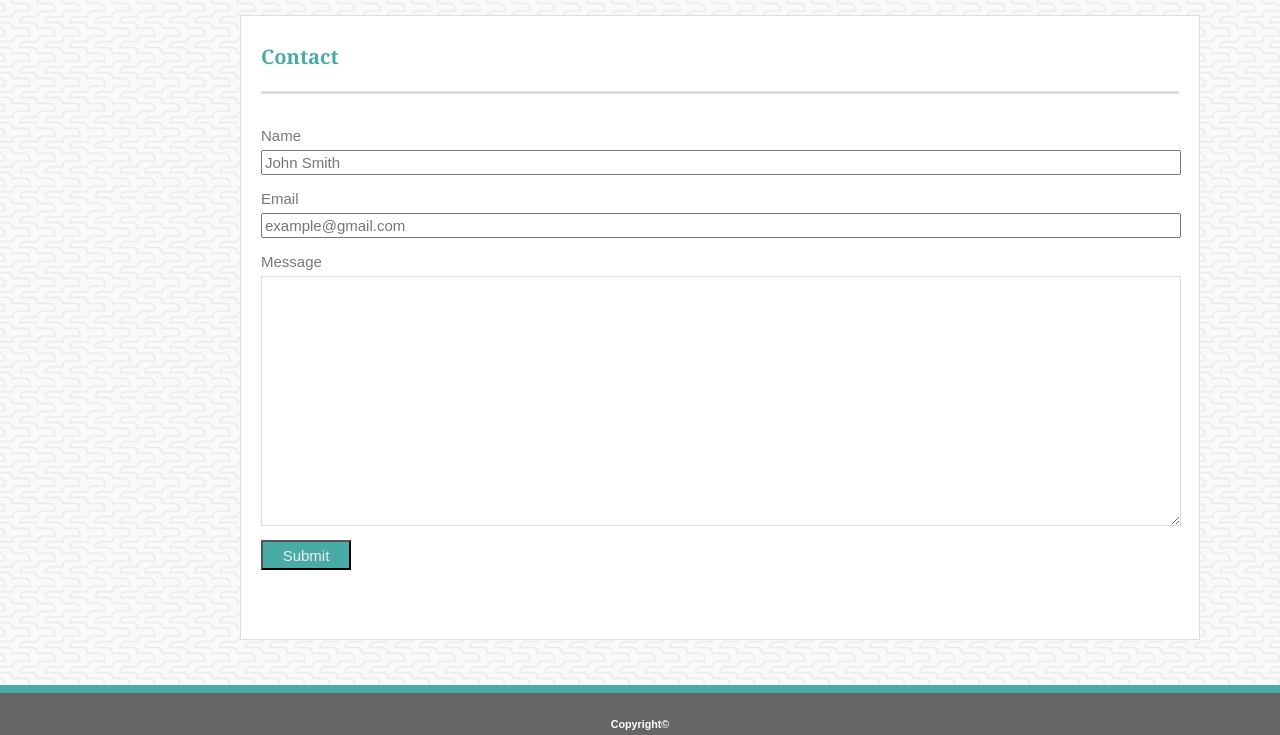
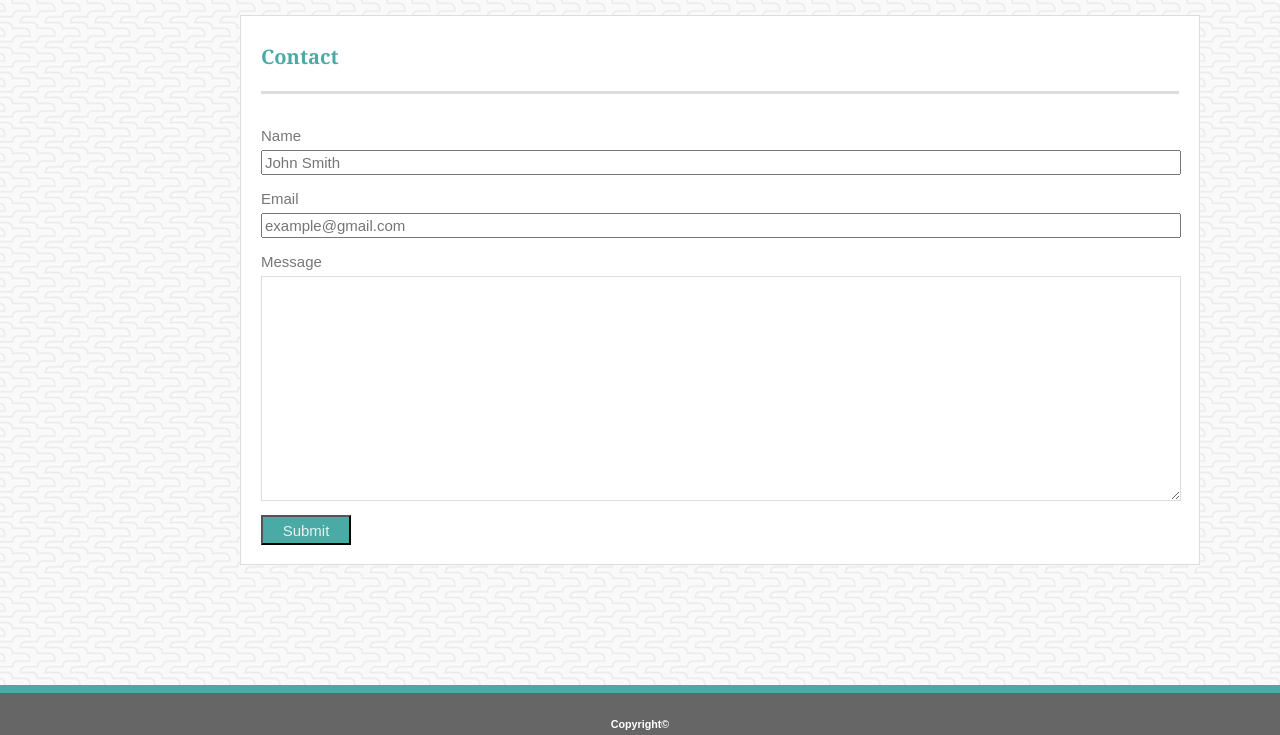
Before and after one commit to AysenUnlu/Portfolio, a plain HTML site: page contact.html in a window 1280 px wide. Shown: the part 65-800 px from the top of the page. Drawn offline with Linux system fonts and the light colour scheme.

Commit message:
Heights needed to be adjusted for Chrome browser

```diff
--- a/assets/css/style.css
+++ b/assets/css/style.css
@@ -67,6 +67,7 @@ section{
     left:240px;
     clear:both;
     width:960px;
+    height:550px;
     background-color:#ffffff;
     border:1px solid #dddddd;
     overflow:auto;
@@ -143,7 +144,7 @@ footer{
 /*message is the text area. It's height is longer than the text fields and color of its
   border is adjusted*/
 #message{
-    height:250px;
+    height:225px;
     border:1px solid #dddddd;
 }
 /*styles related to submit button*/
@@ -227,6 +228,7 @@ footer{
 #portfolio{
     top:125px;
     bottom:70px;
+    height:530px;
 }
 /*There is one image placeholder unfortunately because of its white background fades into the section background. It needed to have border*/
 .pimage{
```
